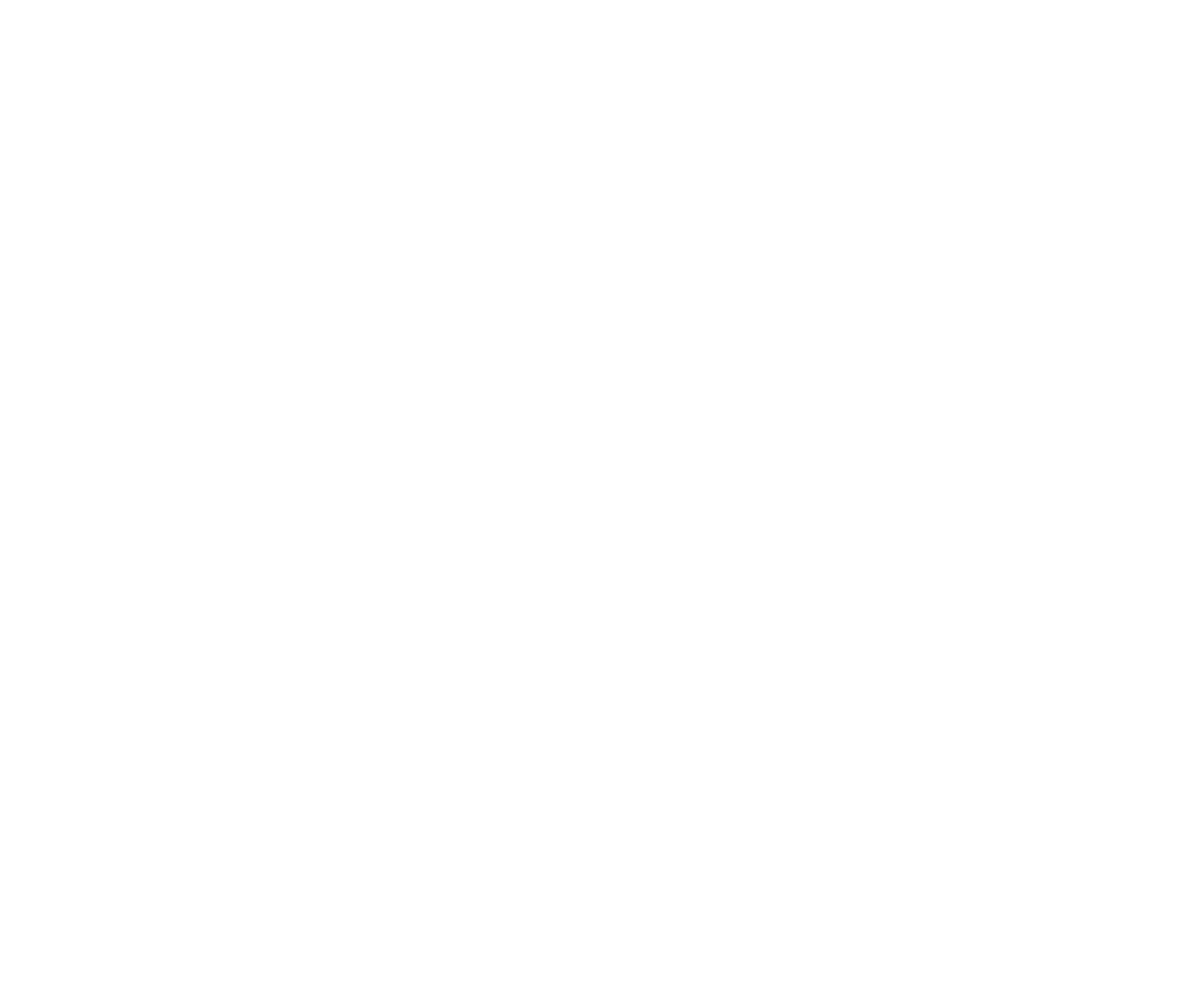
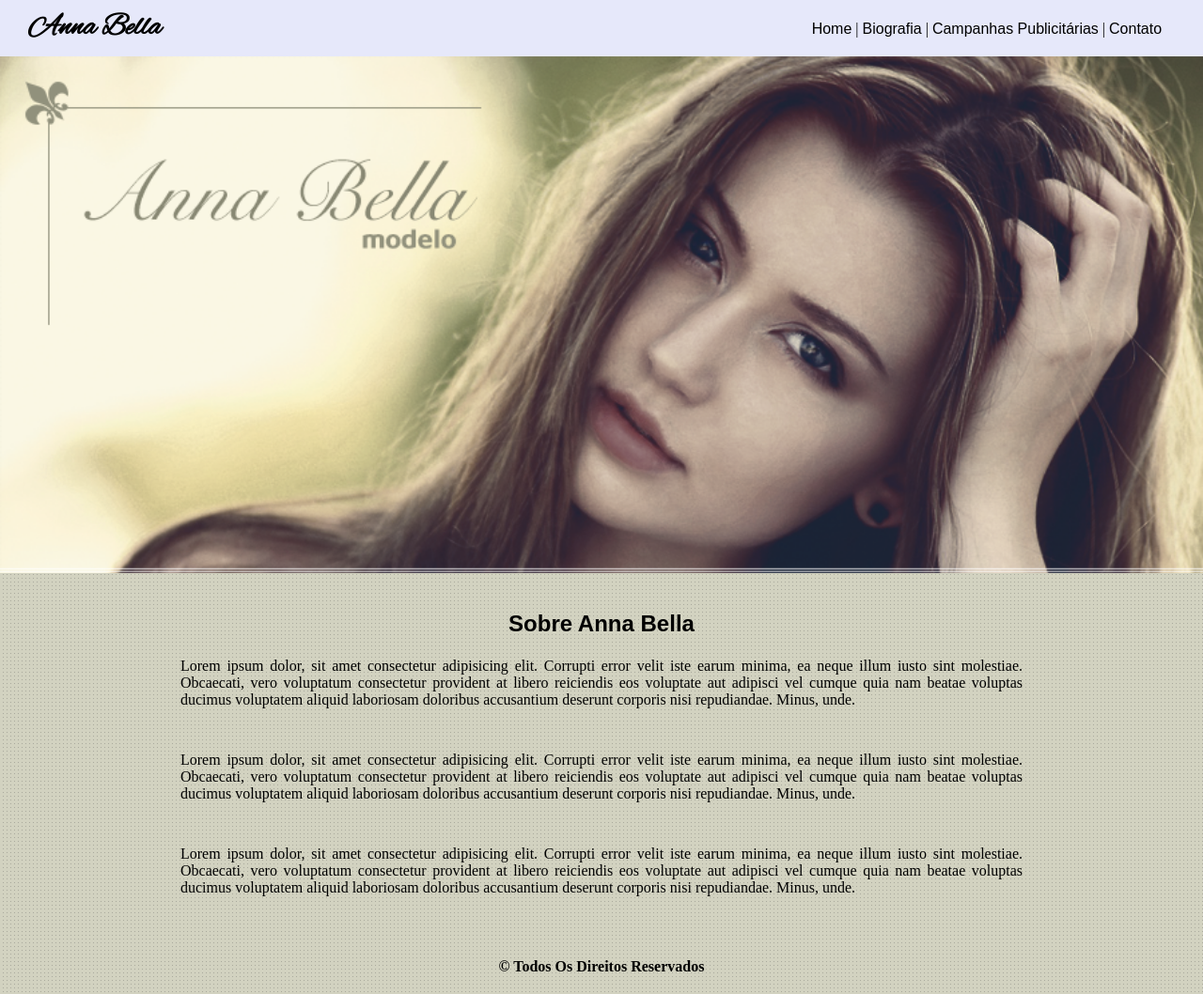
Before and after one commit to Juan-Severiano/HTML, a plain HTML site: page aula11.09/annabella.html in a window 1280 px wide. Shown: the whole page at 94% size. Before the commit the page ends 800 px from the top, so only its background shows below. Drawn offline with Linux system fonts and the light colour scheme.

Commit message:
Anna Bella finalizada

```diff
--- a/aula11.09/annabella.css
+++ b/aula11.09/annabella.css
@@ -1 +1,27 @@
+@import url('https://fonts.googleapis.com/css2?family=Alex+Brush&family=Poppins:ital,wght@0,100;0,200;0,300;0,400;0,500;0,600;0,700;0,800;1,100;1,200;1,300;1,400;1,500;1,600;1,700&display=swap');
+@font-face {
+    font-family: 'Alex';
+    src: url('./fonts/AlexBrush-Regular.ttf');
+}
+
 * { margin: 0; padding: 0; }
+
+html { background-image: url('./img/fundo.png'); }
+
+#header { width: 97.8%; background-color: #e6e8fa; height: 50px; padding: 10px 0px 0px 30px; }
+
+#title { display: inline-block; font-family: 'Alex', cursive; }
+
+#navigation { display: inline-block; margin-left: 55%; text-transform: capitalize; }
+
+#img-header { background: url('./img/capa.png') no-repeat; background-size: cover; width: 100%; height: 550px;  }
+
+main h2 { width: 100%; height: 50px; text-align: center; margin-top: 40px; font-family: Arial, Helvetica, sans-serif; }
+
+main p { width: 70%; height: 100px; margin: 0px auto; text-align: justify; }
+
+footer > h4 { text-align: center; margin: 20px 0; text-transform: capitalize;}
+
+.link  { text-decoration: none; font-family: Arial, Helvetica, sans-serif; color: #000; }
+
+.link:hover  { text-decoration: none; font-family: Arial, Helvetica, sans-serif; color: #c0c0c0; }
--- a/aula11.09/annabella.html
+++ b/aula11.09/annabella.html
@@ -9,14 +9,22 @@
     <link rel="stylesheet" href="./annabella.css">
 </head>
 <body>
-    <header>
-
+    <header id="header">
+        <h1 id="title">Anna Bella</h1>
+        <nav id="navigation">
+            <a class="link" href="">home</a> | <a class="link" href="">biografia</a> | <a class="link" href="">campanhas publicitárias</a> | <a class="link" href="">contato</a>
+        </nav>
+    </header>
+    <header id="img-header">
     </header>
     <main>
-
+        <h2>Sobre Anna Bella</h2>
+        <p>Lorem ipsum dolor, sit amet consectetur adipisicing elit. Corrupti error velit iste earum minima, ea neque illum iusto sint molestiae. Obcaecati, vero voluptatum consectetur provident at libero reiciendis eos voluptate aut adipisci vel cumque quia nam beatae voluptas ducimus voluptatem aliquid laboriosam doloribus accusantium deserunt corporis nisi repudiandae. Minus, unde.</p>
+        <p>Lorem ipsum dolor, sit amet consectetur adipisicing elit. Corrupti error velit iste earum minima, ea neque illum iusto sint molestiae. Obcaecati, vero voluptatum consectetur provident at libero reiciendis eos voluptate aut adipisci vel cumque quia nam beatae voluptas ducimus voluptatem aliquid laboriosam doloribus accusantium deserunt corporis nisi repudiandae. Minus, unde.</p>
+        <p>Lorem ipsum dolor, sit amet consectetur adipisicing elit. Corrupti error velit iste earum minima, ea neque illum iusto sint molestiae. Obcaecati, vero voluptatum consectetur provident at libero reiciendis eos voluptate aut adipisci vel cumque quia nam beatae voluptas ducimus voluptatem aliquid laboriosam doloribus accusantium deserunt corporis nisi repudiandae. Minus, unde.</p>
     </main>
     <footer>
-
+        <h4>&copy; Todos os direitos reservados</h4>
     </footer>
 </body>
 </html>
```
Also changed, not shown: aula11.06/desafio/index.html (+4 -1 lines), aula11.09/fonts/AlexBrush-Regular.ttf (added), aula11.09/fonts/OFL.txt (added).
